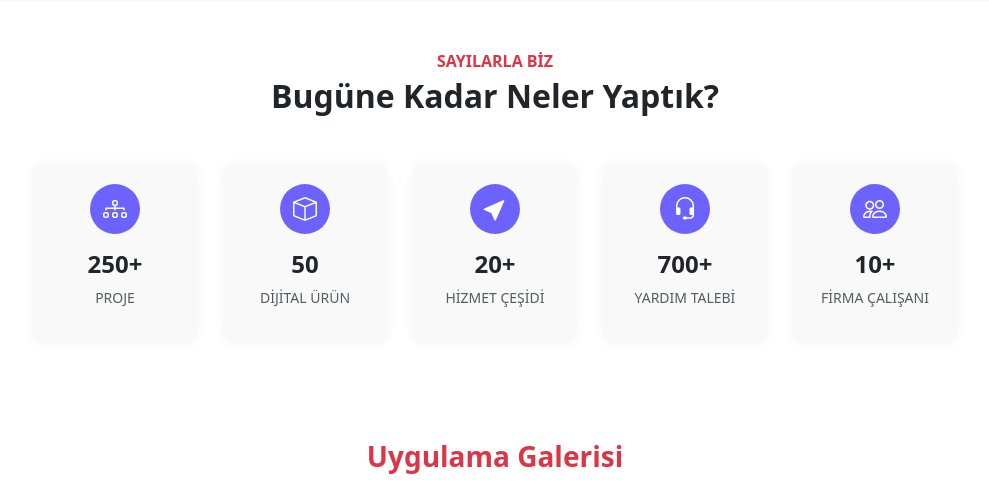
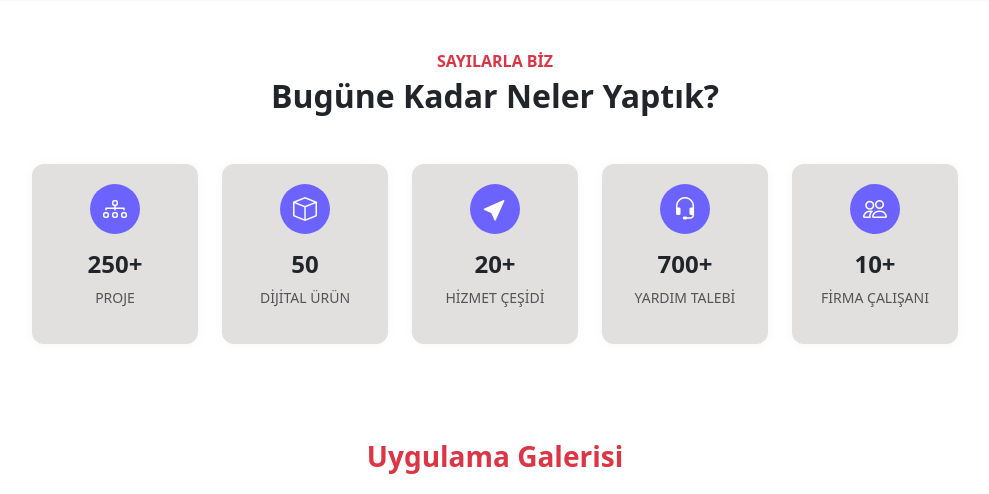
Before and after one commit to sumeyyegulceken23/hidir-branda, a Flask app: page / in a window 1280 px wide. Shown: the part 1495-1989 px from the top of the page, without its empty margins (145-1134 px from the left). Run offline with Flask 3, Linux system fonts and the light colour scheme; data comes from the database, SQL or seed files in the repository.

Commit message:
style.css güncellendi

```diff
--- a/static/css/style.css
+++ b/static/css/style.css
@@ -274,8 +274,9 @@ body, html {
   box-shadow: 0 10px 25px rgba(0, 0, 0, 0.15);
 }
 
+
 .stat-box {
-  background-color: #f9f9f9;
+  background-color: #e2dfdf;
   padding: 20px;
   border-radius: 12px;
   transition: transform 0.3s ease;
```
